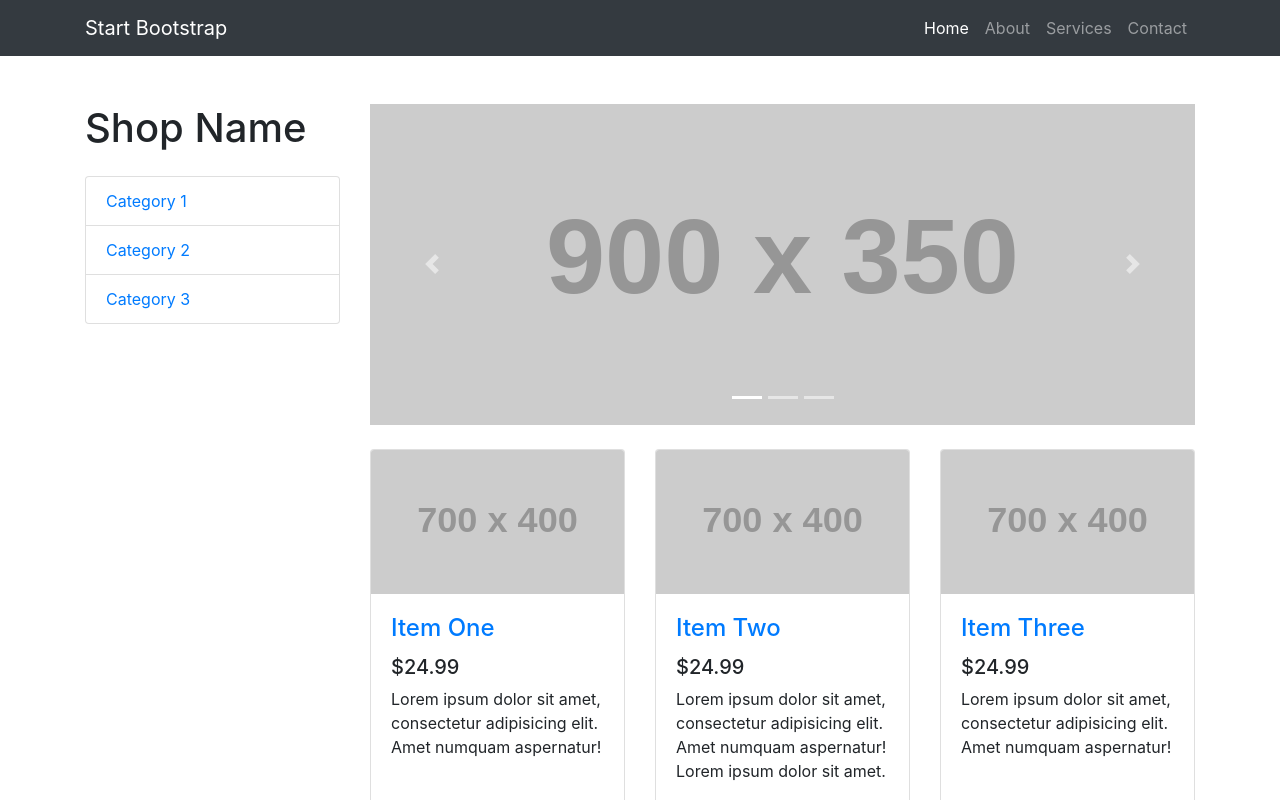
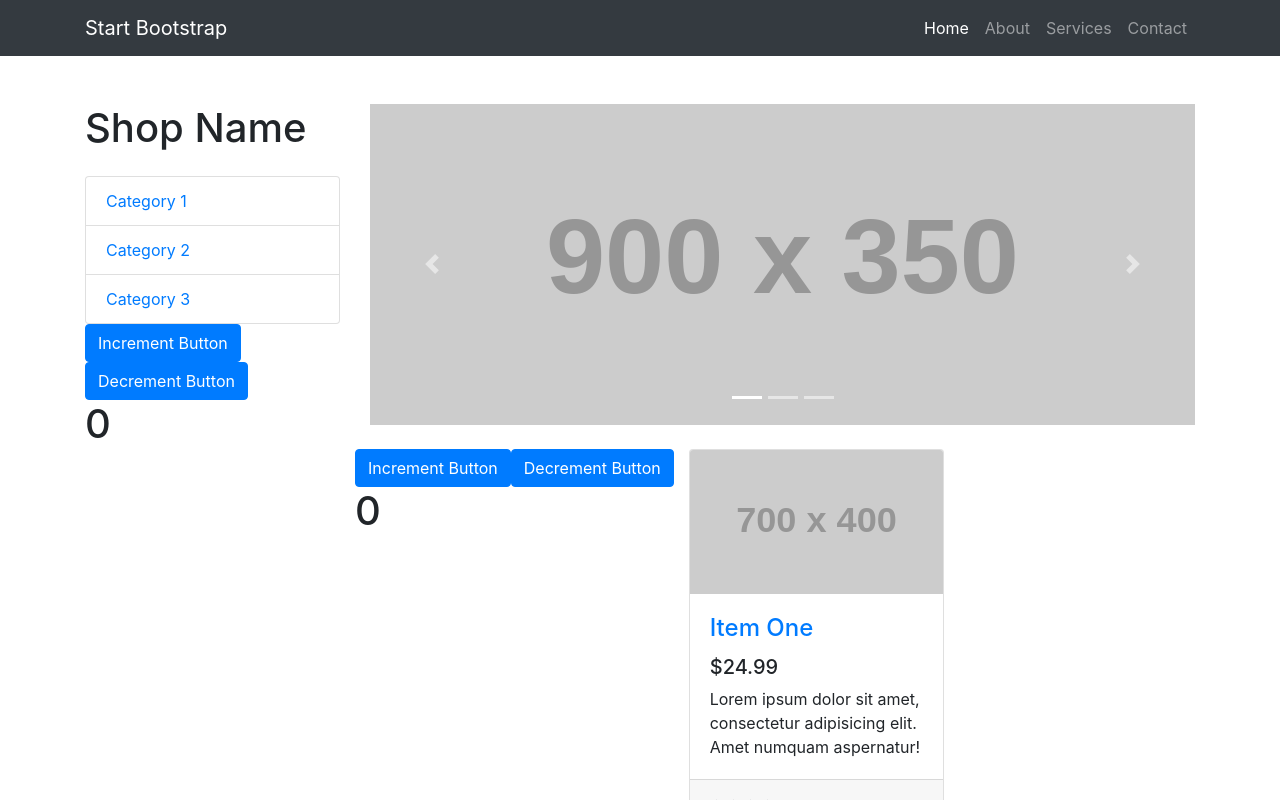
Before and after one commit to NiteshEFF/next, a Next.js app: page / in a window 1280 px wide. Shown: the top 800 px of the page. Built offline with nearby package versions, Linux system fonts and the light colour scheme.

Commit message:
updated-with-actions

```diff
--- a/components/craousel.js
+++ b/components/craousel.js
@@ -2,7 +2,7 @@ import React from "react";
 
 const Craousel = () => {
     return (
-        <div id="carouselExampleIndicators" className="carousel slide my-4" dataride="carousel">
+        <div id="carouselExampleIndicators" className="carousel slide my-4" data-ride="carousel">
           <ol className="carousel-indicators">
             <li datatarget="#carouselExampleIndicators" dataslide-to="0" className="active"></li>
             <li datatarget="#carouselExampleIndicators" dataslide-to="1"></li>
@@ -19,12 +19,12 @@ const Craousel = () => {
               <img className="d-block img-fluid" src="http://placehold.it/900x350" alt="Third slide" />
             </div>
           </div>
-          <a className="carousel-control-prev" href="#carouselExampleIndicators" role="button" dataslide="prev">
-            <span className="carousel-control-prev-icon" ariahidden="true"></span>
+          <a className="carousel-control-prev" href="#carouselExampleIndicators" role="button" data-slide="prev">
+            <span className="carousel-control-prev-icon" aria-hidden="true"></span>
             <span className="sr-only">Previous</span>
           </a>
-          <a className="carousel-control-next" href="#carouselExampleIndicators" role="button" dataslide="next">
-            <span className="carousel-control-next-icon" ariahidden="true"></span>
+          <a className="carousel-control-next" href="#carouselExampleIndicators" role="button" data-slide="next">
+            <span className="carousel-control-next-icon" aria-hidden="true"></span>
             <span className="sr-only">Next</span>
           </a>
         </div>
--- a/components/head.js
+++ b/components/head.js
@@ -4,10 +4,10 @@ import Head from "next/head";
 const Header = () =>(
     <Head>
       <title>Home</title>
-      <link rel="stylesheet" href="https://stackpath.bootstrapcdn.com/bootstrap/4.3.1/css/bootstrap.min.css" integrity="sha384-ggOyR0iXCbMQv3Xipma34MD+dH/1fQ784/j6cY/iJTQUOhcWr7x9JvoRxT2MZw1T" crossorigin="anonymous" />
-      <script src="https://code.jquery.com/jquery-3.3.1.slim.min.js" integrity="sha384-q8i/X+965DzO0rT7abK41JStQIAqVgRVzpbzo5smXKp4YfRvH+8abtTE1Pi6jizo" crossorigin="anonymous"></script>
-      <script src="https://cdnjs.cloudflare.com/ajax/libs/popper.js/1.14.7/umd/popper.min.js" integrity="sha384-UO2eT0CpHqdSJQ6hJty5KVphtPhzWj9WO1clHTMGa3JDZwrnQq4sF86dIHNDz0W1" crossorigin="anonymous"></script>
-      <script src="https://stackpath.bootstrapcdn.com/bootstrap/4.3.1/js/bootstrap.min.js" integrity="sha384-JjSmVgyd0p3pXB1rRibZUAYoIIy6OrQ6VrjIEaFf/nJGzIxFDsf4x0xIM+B07jRM" crossorigin="anonymous"></script>
+      <link rel="stylesheet" href="https://stackpath.bootstrapcdn.com/bootstrap/4.3.1/css/bootstrap.min.css" integrity="sha384-ggOyR0iXCbMQv3Xipma34MD+dH/1fQ784/j6cY/iJTQUOhcWr7x9JvoRxT2MZw1T" crossOrigin="anonymous" />
+      <script src="https://code.jquery.com/jquery-3.3.1.slim.min.js" integrity="sha384-q8i/X+965DzO0rT7abK41JStQIAqVgRVzpbzo5smXKp4YfRvH+8abtTE1Pi6jizo" crossOrigin="anonymous"></script>
+      <script src="https://cdnjs.cloudflare.com/ajax/libs/popper.js/1.14.7/umd/popper.min.js" integrity="sha384-UO2eT0CpHqdSJQ6hJty5KVphtPhzWj9WO1clHTMGa3JDZwrnQq4sF86dIHNDz0W1" crossOrigin="anonymous"></script>
+      <script src="https://stackpath.bootstrapcdn.com/bootstrap/4.3.1/js/bootstrap.min.js" integrity="sha384-JjSmVgyd0p3pXB1rRibZUAYoIIy6OrQ6VrjIEaFf/nJGzIxFDsf4x0xIM+B07jRM" crossOrigin="anonymous"></script>
     </Head>
 );
 
--- a/components/movies.js
+++ b/components/movies.js
@@ -1,7 +1,27 @@
-import React from "react";
+import React, {Component} from "react";
 
-const Movies = ()=>{
+class Movies extends Component{
+    constructor(props){
+        super(props);
+        this.state={count:0};
+    }
+    increment = ()=>{
+        let current = {...this.state};
+        current.count = current.count+1;
+        this.setState(current);
+    }
+    decrement = () =>{
+        let current = {...this.state};
+        current.count = current.count - 1;
+        this.setState(current);
+    }
+    render(){
         return <>
+            <div>
+                <button className="btn btn-primary" onClick={this.increment}>Increment Button</button>
+                <button className="btn btn-primary" onClick={this.decrement}>Decrement Button</button>
+                <h1>{this.state.count}</h1>
+            </div>
                 <div className="col-lg-4 col-md-6 mb-4">
                     <div className="card h-100">
                         <a href="#"><img className="card-img-top" src="http://placehold.it/700x400" alt="" /></a>
@@ -99,5 +119,6 @@ const Movies = ()=>{
               </div>
 
         </>
-};
+    }
+}
 export default Movies;
--- a/components/sidebar.js
+++ b/components/sidebar.js
@@ -1,7 +1,9 @@
-import React from "react";
+import React,{useState} from "react";
 
-const Sidebar = () =>(
-<div className="col-lg-3">
+const Sidebar = () => {
+  const [count, setCount] = useState(0);
+
+return (<div className="col-lg-3">
 
 <h1 className="my-4">Shop Name</h1>
 <div className="list-group">
@@ -9,8 +11,12 @@ const Sidebar = () =>(
   <a href="#" className="list-group-item">Category 2</a>
   <a href="#" className="list-group-item">Category 3</a>
 </div>
-
-</div>
-);
+<div>
+                <button className="btn btn-primary" onClick={()=>setCount(count+1)}>Increment Button</button>
+                <button className="btn btn-primary" onClick={()=>setCount(count-1)}>Decrement Button</button>
+                <h1>{count}</h1>
+            </div>
+</div>);
+};
 
 export default Sidebar;
--- /dev/null
+++ b/pages/_app.js
@@ -0,0 +1,7 @@
+import '../styles/globals.css'
+
+function MyApp({ Component, pageProps }) {
+  return <Component {...pageProps} />
+}
+
+export default MyApp
```
Also changed, not shown: pages/about.js (added, +11 -0 lines), pages/index.js (+5 -5 lines). Lines whose indentation alone changed are shown as unchanged.
